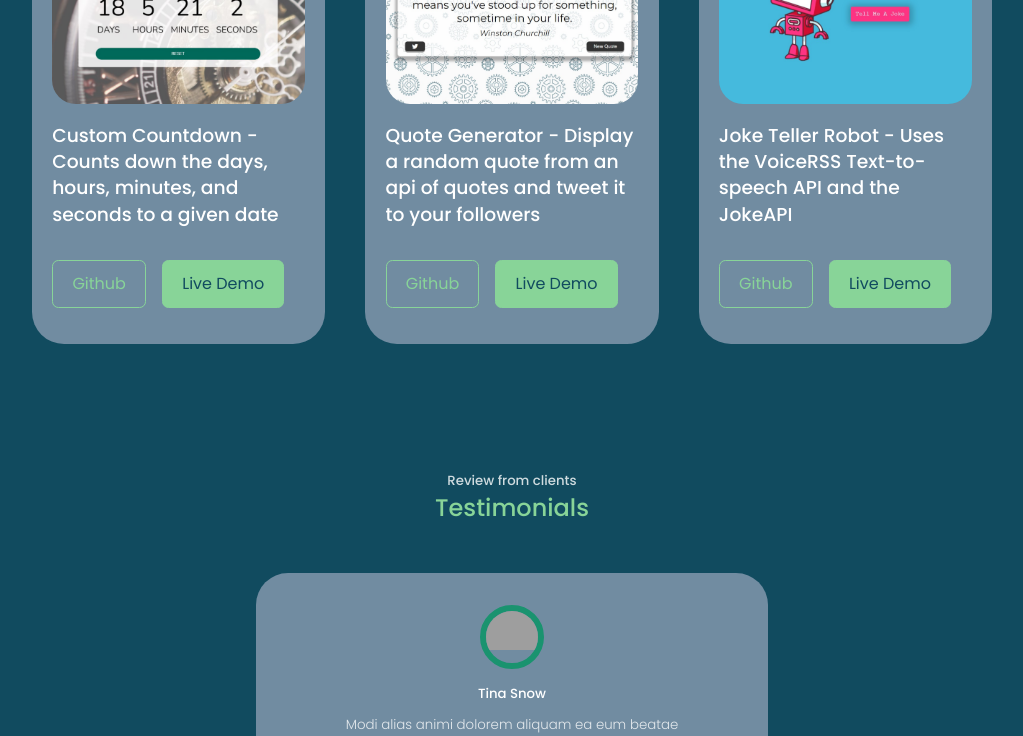
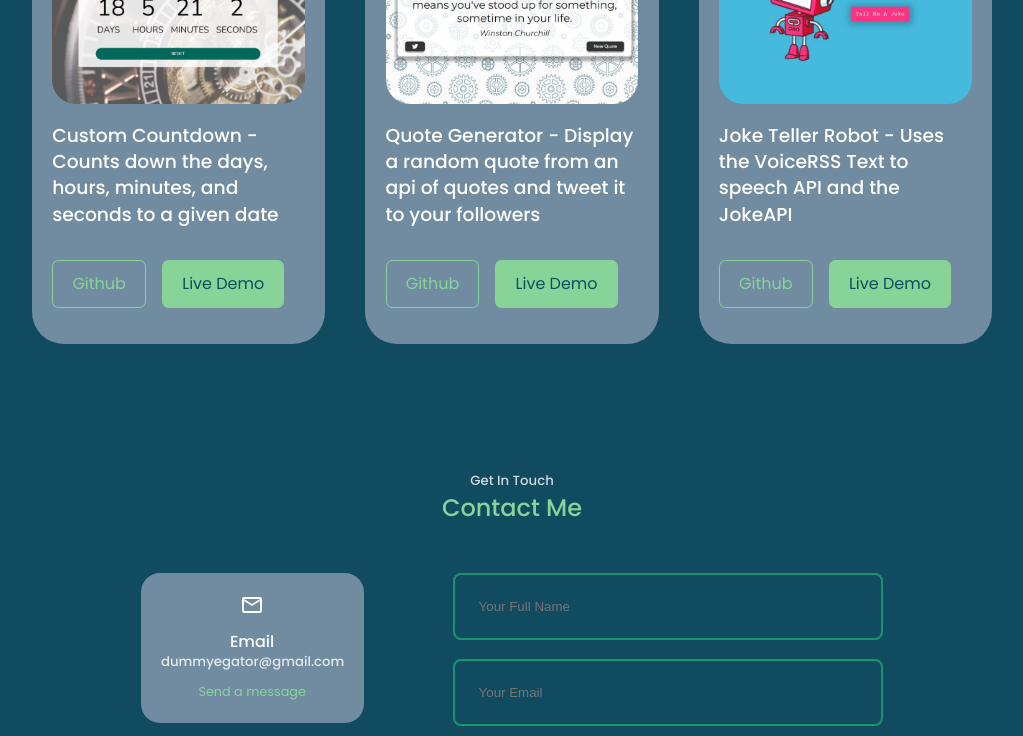
Before and after one commit to aabdulk862/portfolio, a React (Create React App) app: page / in a window 1280 px wide. Shown: the part 2860-3596 px from the top of the page, without its empty margins (128-1151 px from the left). Built offline with nearby package versions, Linux system fonts and the light colour scheme; grey boxes are pictures that could not be loaded.

Commit message:
took out reviews

```diff
--- a/src/App.jsx
+++ b/src/App.jsx
@@ -4,7 +4,6 @@ import Nav from './components/nav/Nav'
 import About from './components/about/About'
 import Experience from './components/experience/Experience'
 import Portfolio from './components/portfolio/Portfolio'
-import Testimonials from './components/testimonials/Testimonials'
 import Contact from './components/contact/Contact'
 import Footer from './components/footer/Footer'
 
@@ -16,7 +15,7 @@ const App = () => {
       <About/>
       <Experience/>
       <Portfolio/>
-      <Testimonials/>
+      {/* <Testimonials/> */}
       <Contact/>
       <Footer/>
     </>
--- a/src/components/portfolio/Portfolio.jsx
+++ b/src/components/portfolio/Portfolio.jsx
@@ -48,7 +48,7 @@ const data = [
   {
     id: 6,
     image: IMG6,
-    title: 'Joke Teller Robot -  Uses the VoiceRSS Text-to-speech API and the JokeAPI',
+    title: 'Joke Teller Robot -  Uses the VoiceRSS Text to speech API and the JokeAPI',
     github: 'https://github.com/aabdulk862/joke-teller',
     demo: 'https://aabdulk862.github.io/joke-teller/'
   }
```
